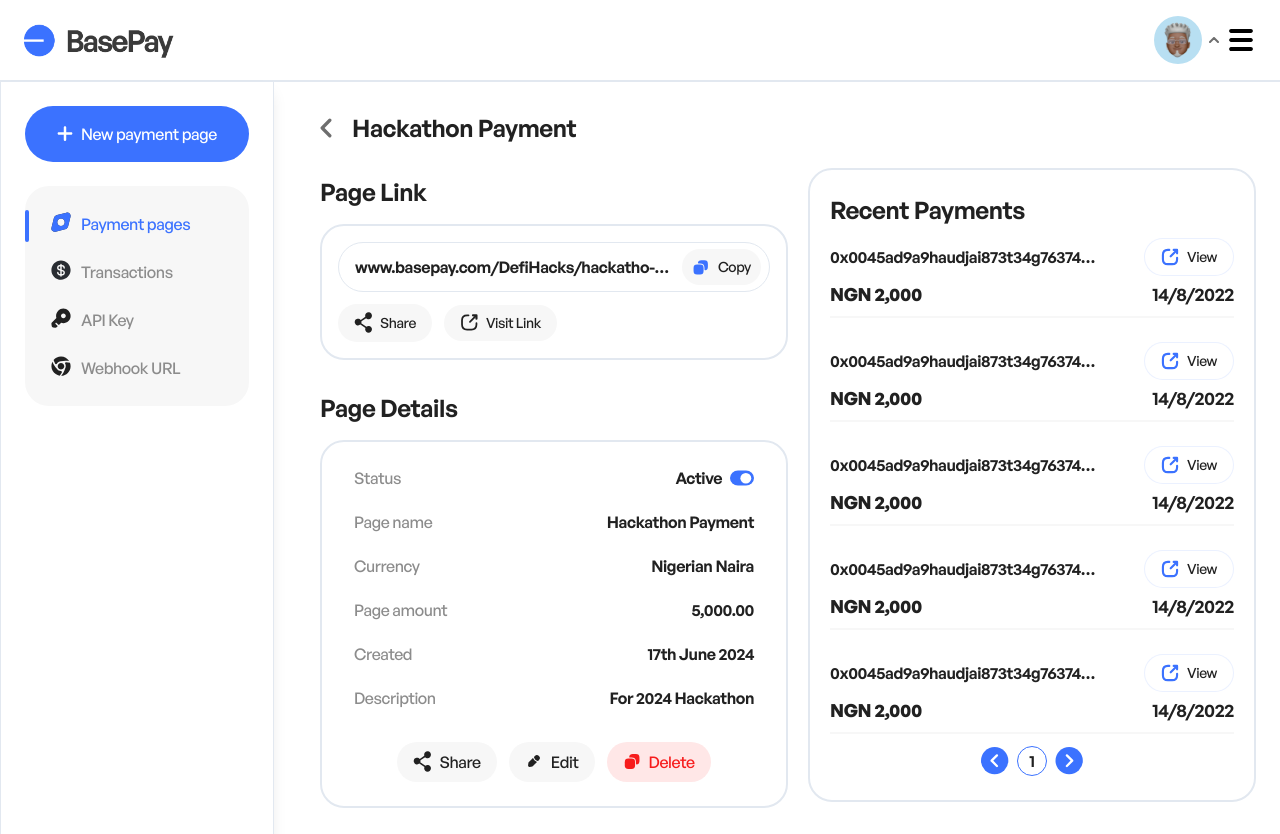
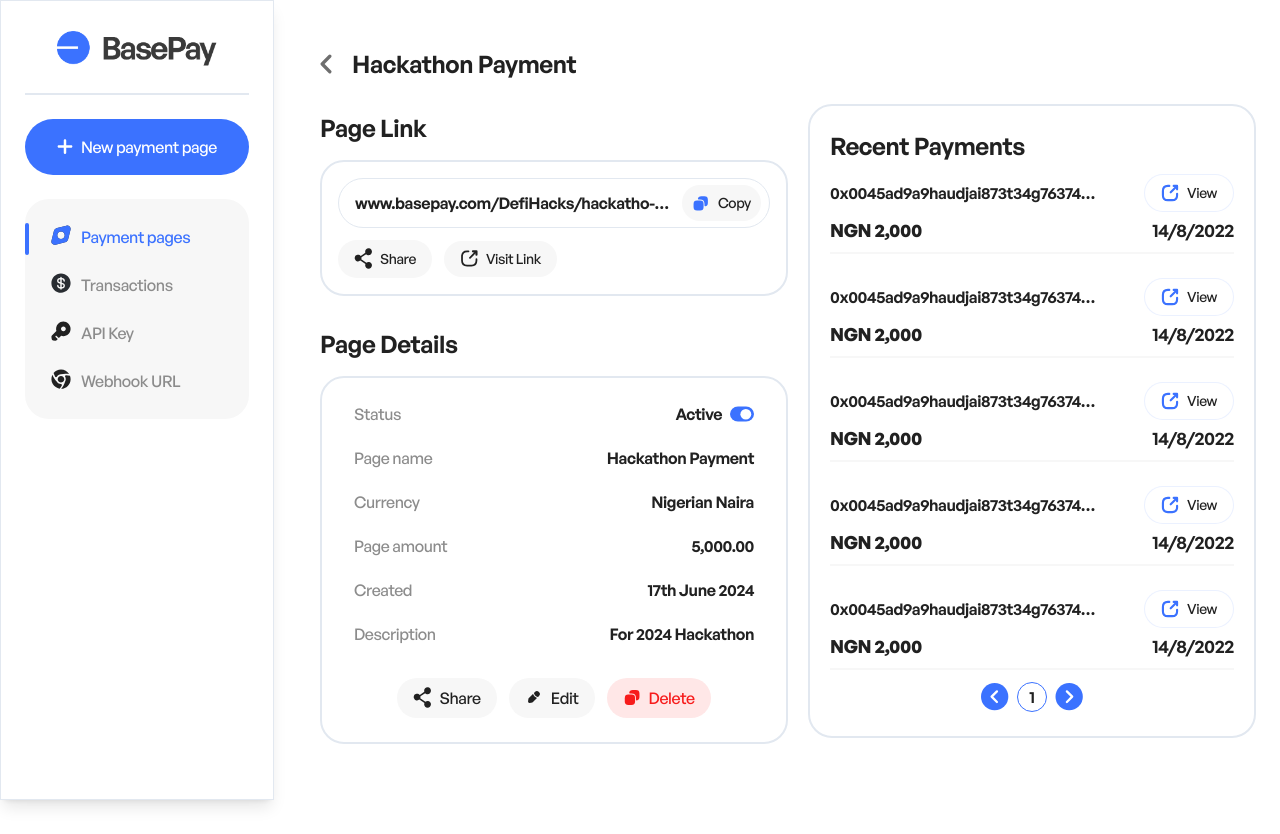
Before and after one commit to okoye-dev/basepay, a Next.js app: page /payment-link-page in a window 1280 px wide. After the commit the page ends 800 px from the top, so only its background shows below. Built offline with nearby package versions, Linux system fonts and the light colour scheme.

Commit message:
Nav edits

```diff
--- a/app/payment-link-page/page.tsx
+++ b/app/payment-link-page/page.tsx
@@ -8,7 +8,7 @@
 const PaymentLinkPage: FC<IProps> = (props) => {
   return (
     <div className="flex flex-col gap-[20px] lg:flex-row">
-      <section className="flex flex-col gap-4 lg:max-w-[50%] --mr-4">
+      <section className="flex flex-col gap-4 lg:max-w-[50%]">
         <PageLink />
         <PageDetails />
       </section>
--- a/components/Navbar.tsx
+++ b/components/Navbar.tsx
@@ -25,8 +25,8 @@
 
   return (
     <>
-      <nav className="sticky top-0 z-50 mb-8 w-full bg-background px-6 py-4">
-        <div className="flex w-full items-center justify-between">
+      <nav className="sticky top-0 z-50 mb-8 w-full bg-background px-6 py-4 md:pt-0">
+        <div className="flex w-full items-center justify-between md:hidden">
           <Link href="/">
             <Image src={logo} alt="logo" width={150} height={40} />
           </Link>
@@ -65,7 +65,8 @@
           </span>
         </div>
 
-        <span className="absolute left-0 top-16 my-4 flex h-[2px] w-full bg-border" />
+        <span className="absolute left-0 top-16 my-4 flex h-[2px] w-full bg-border md:hidden" />
+
         <section className="relative flex">
           <SideNav navOpen={navOpen} toggleNav={toggleNav} />
         </section>
--- a/components/SideNav.tsx
+++ b/components/SideNav.tsx
@@ -9,8 +9,10 @@
 import transactionsBlue from "@/app/assets/nav-links/transactions-blue.svg";
 import apiBlue from "@/app/assets/nav-links/api-blue.svg";
 import webhookBlue from "@/app/assets/nav-links/webhook-blue.svg";
+import logo from "@/app/assets/logo.png";
 import NavItem from "./NavItem";
 import Link from "next/link";
+import Image from "next/image";
 
 interface IProps {
   navOpen: boolean;
@@ -47,8 +49,13 @@
 
   return (
     <div
-      className={`fixed left-0 top-[81px] h-screen border bg-white px-6 duration-300 ${navOpen ? "translate-x-0" : "-translate-x-full md:-translate-x-0"} pt-6 shadow-lg`}
+      className={`fixed left-0 top-[81px] h-screen border bg-white px-6 pt-6 delay-300 duration-300 md:top-0 md:pt-0 ${navOpen ? "translate-x-0" : "-translate-x-full md:-translate-x-0"} shadow-lg`}
     >
+      <div className="my-6 hidden flex-col items-center justify-center gap-6 md:flex">
+        <Image src={logo} alt="logo" width={160} height={32} />
+        <span className="flex h-[2px] w-full bg-border"></span>
+      </div>
+
       <Button hasAddIcon={true} className="px-8 py-4">
         New payment page
       </Button>
```
